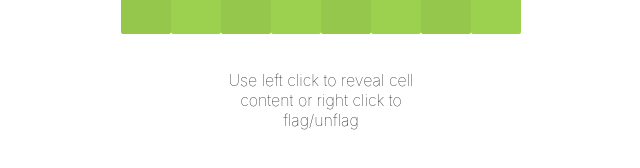
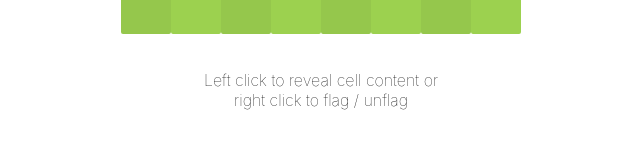
Before and after one commit to Shaance/minesweeper, a Svelte app: page / in a window 1280 px wide. Shown: the part 622-790 px from the top of the page, without its empty margins (319-959 px from the left). Built offline with nearby package versions, Linux system fonts and the light colour scheme.

Commit message:
Minor changes

```diff
--- a/src/Board.svelte
+++ b/src/Board.svelte
@@ -99,9 +99,11 @@
     font-size: 2em;
 		font-weight: 100;
   }
+
   .grid {
     display: inline-grid;
   }
+
   .column {
     display: flex;
     justify-content: center;
--- a/src/Commands.svelte
+++ b/src/Commands.svelte
@@ -14,5 +14,5 @@
 </style>
 
 <main>
-	<h3>Use left click to reveal cell content or right click to flag/unflag</h3>
+	<h3>Left click to reveal cell content or right click to flag / unflag</h3>
 </main>
```
Also changed, not shown: public/build/bundle.css, public/build/bundle.js, 1 other file (tests, documents, lock files or other folders).
